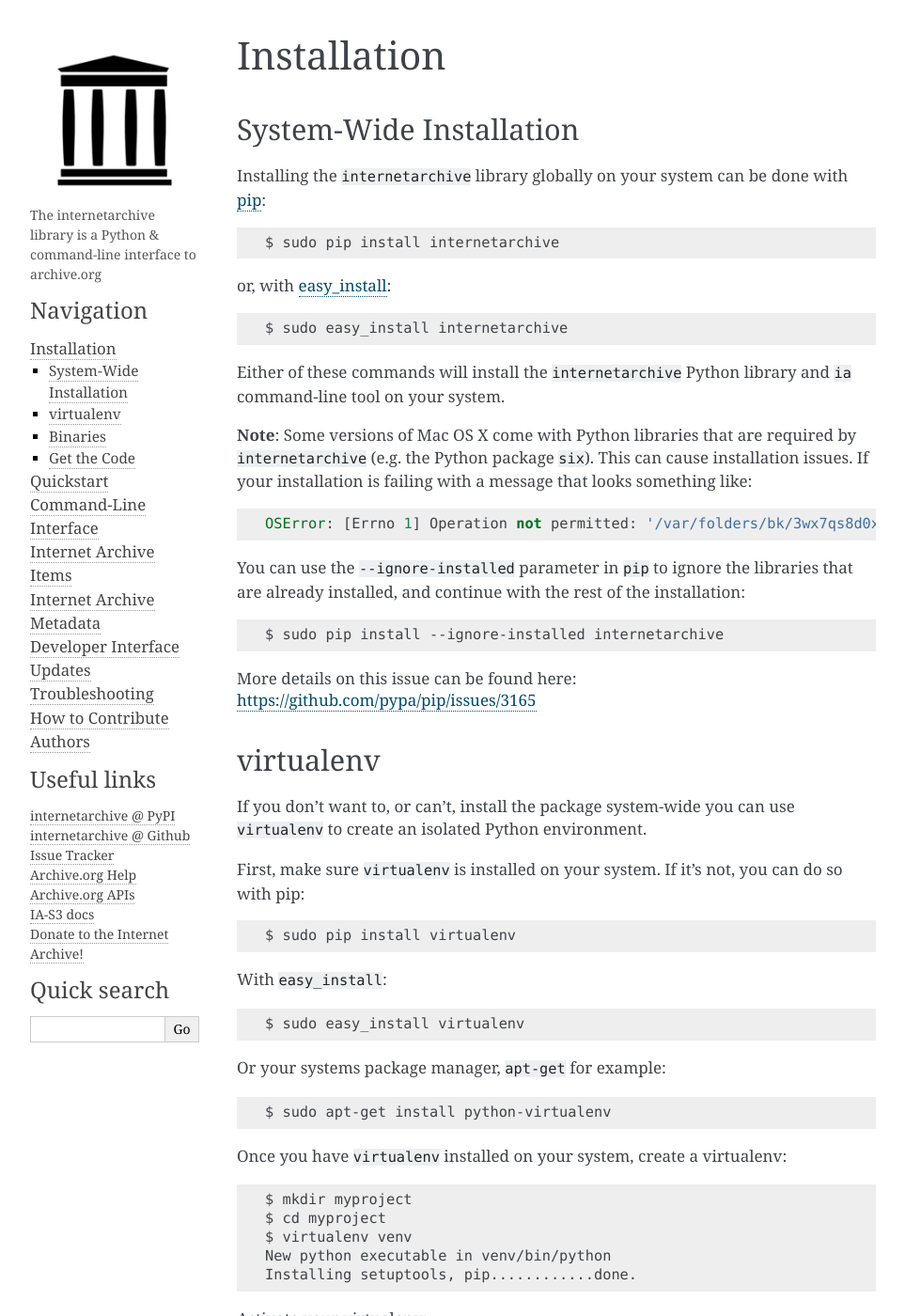
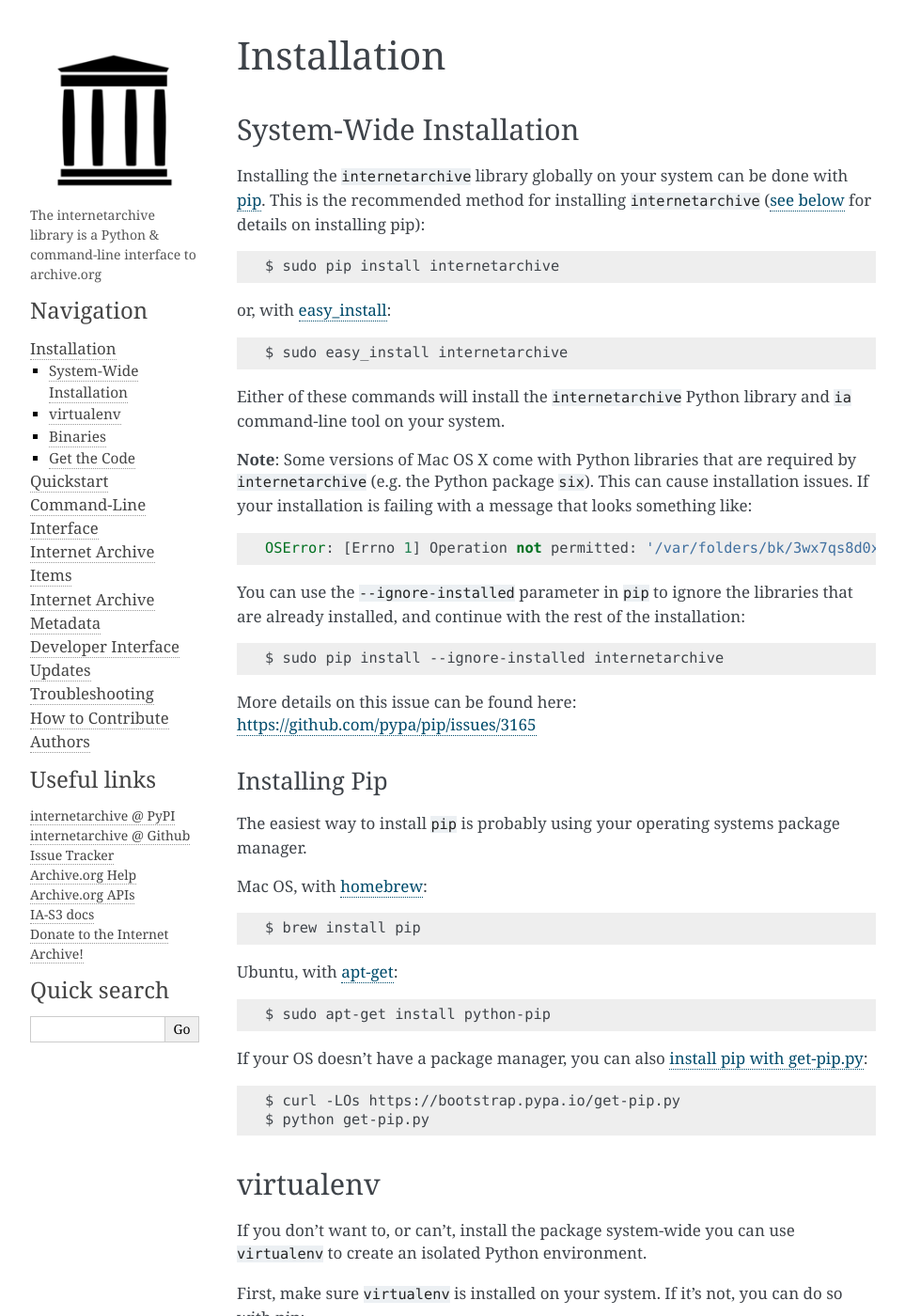
Before and after one commit to jjjake/internetarchive, a Sphinx documentation site: the page built from docs/source/installation.rst, in a window 1280 px wide and 1400 px high. Shown: the whole window at 94% size, without its empty margins (148-1111 px from the left). Built offline with Sphinx 7.4.7, drawn with Linux system fonts in a browser that asks for light colours.

Commit message:
Added how-to install pip.

```diff
--- a/docs/source/installation.rst
+++ b/docs/source/installation.rst
@@ -7,7 +7,8 @@
 System-Wide Installation
 ------------------------
 
-Installing the ``internetarchive`` library globally on your system can be done with `pip <http://www.pip-installer.org/>`_::
+Installing the ``internetarchive`` library globally on your system can be done with `pip <http://www.pip-installer.org/>`_.
+This is the recommended method for installing ``internetarchive`` (`see below <installation.html#installing-pip>`_ for details on installing pip)::
 
     $ sudo pip install internetarchive
 
@@ -27,6 +28,24 @@
     $ sudo pip install --ignore-installed internetarchive
 
 More details on this issue can be found here: https://github.com/pypa/pip/issues/3165
+
+Installing Pip
+~~~~~~~~~~~~~~
+
+The easiest way to install ``pip`` is probably using your operating systems package manager.
+
+Mac OS, with `homebrew <https://brew.sh/>`_::
+
+    $ brew install pip
+
+Ubuntu, with `apt-get <https://help.ubuntu.com/community/AptGet/Howto>`_::
+
+    $ sudo apt-get install python-pip
+
+If your OS doesn't have a package manager, you can also `install pip with get-pip.py <https://pip.pypa.io/en/stable/installing/>`_::
+
+    $ curl -LOs https://bootstrap.pypa.io/get-pip.py
+    $ python get-pip.py
 
 
 virtualenv
```
